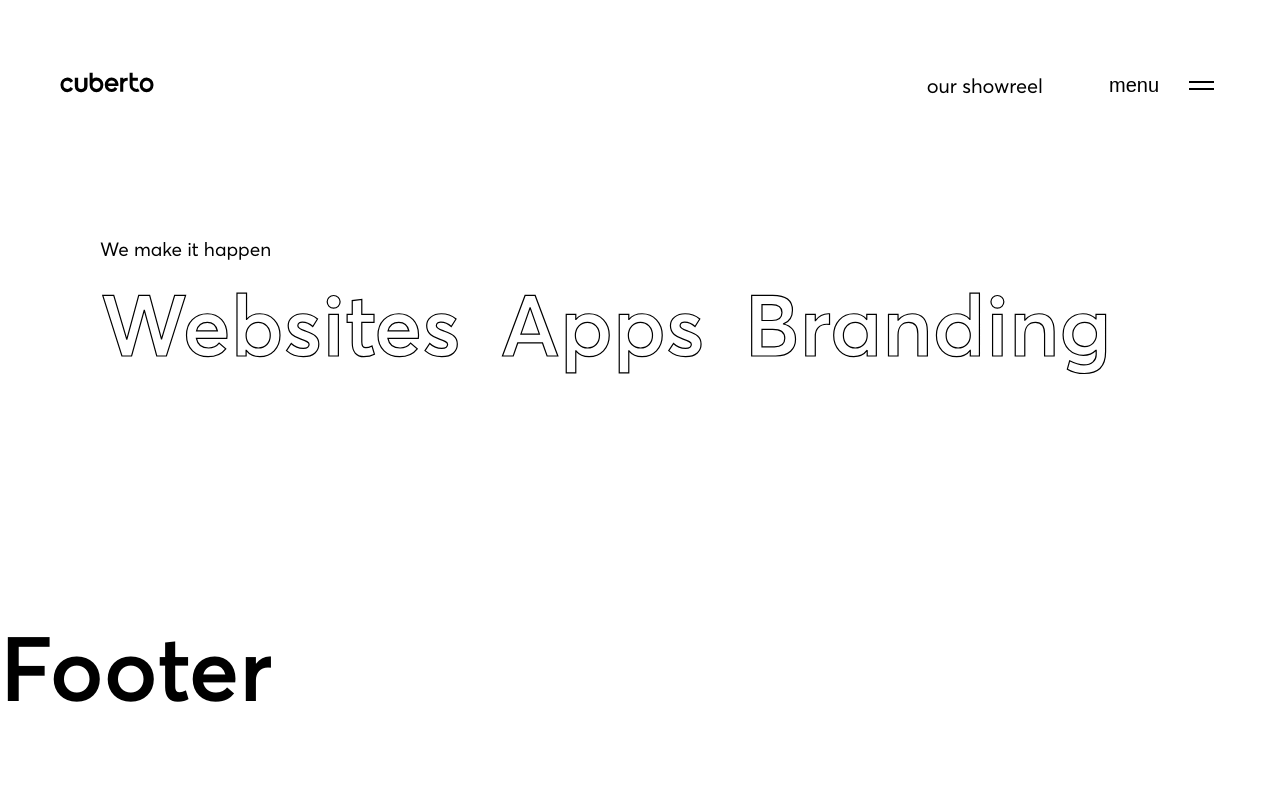
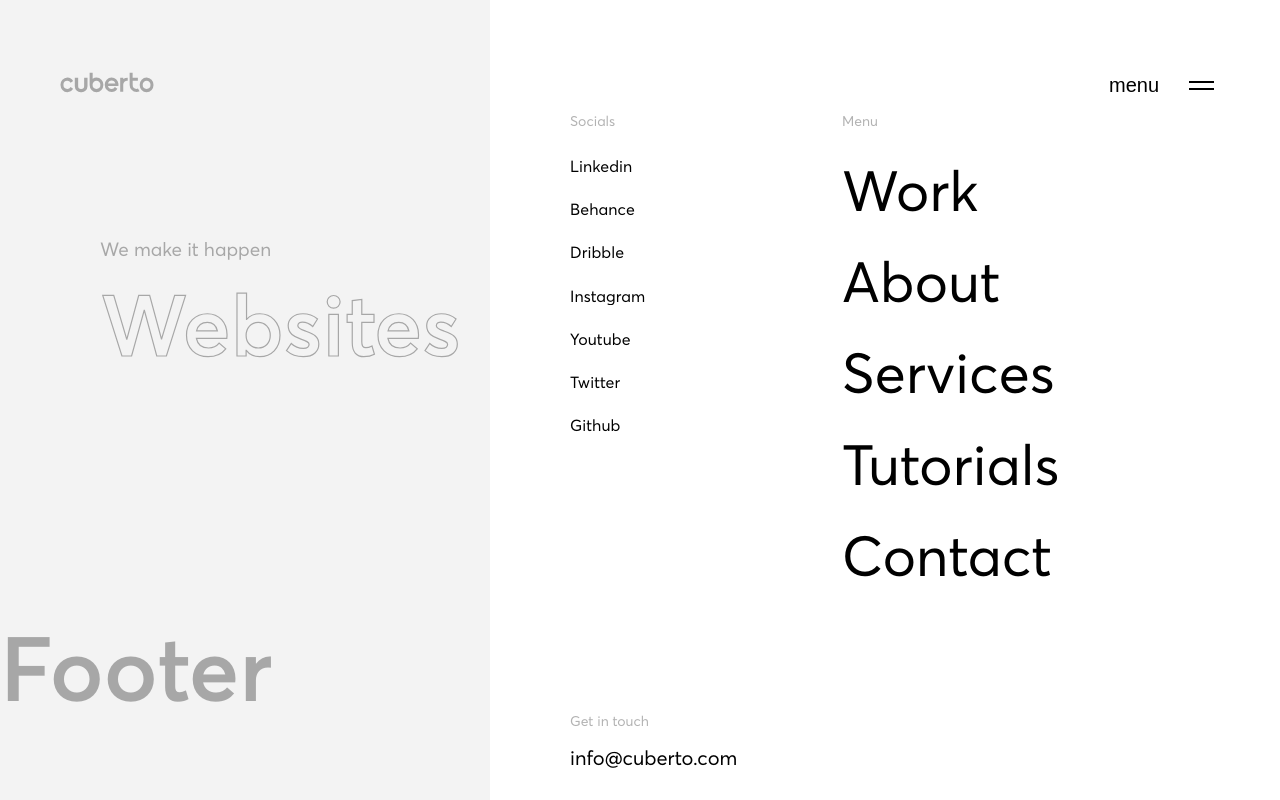
Before and after one commit to zakali22/cuberto-react-clone, a React (Create React App) app: page / in a window 1280 px wide. Built offline with nearby package versions, Linux system fonts and the light colour scheme; no server answers.

Commit message:
Add styling for menu

```diff
--- /dev/null
+++ b/src/components/Nav/Menu/Menu.module.scss
@@ -0,0 +1,104 @@
+.navbar-menu {
+
+    &__overlay {
+        background: rgba(238,238,238,.7);
+        height: 100vh;
+        width: 100vw;
+        position: fixed;
+        top: 0;
+        left: 0;
+        bottom: 0;
+        z-index: 1000;
+        pointer-events: auto;
+    }
+
+    &__content {
+        position: fixed;
+        top: 0;
+        height: 100%;
+        background: white;
+        right: 0;
+        width: 100%;
+        z-index: 1000;
+        padding: 0 30px 80px 80px;
+        display: flex;
+        flex-direction: column;
+
+        @media(min-width: 768px){
+            width: 680px;
+        }
+
+        @media(min-width: 1400px){
+            width: 780px;
+        }
+
+        &-wrapper {
+            display: flex;
+            flex: 1;
+            align-items: center;
+        }
+    }
+
+    .navbar-link {
+        &__item {
+            position: relative;
+            display: block;
+            padding: 12px 0;
+            line-height: 120%;
+            letter-spacing: .00464286em;
+            text-transform: capitalize;
+            text-decoration: none;
+
+            em {
+                display: block;
+                font-style: normal;
+                overflow: hidden;
+                position: relative;
+            }
+        }
+    }
+
+    &__links {
+        flex: 1;
+        display: flex;
+        justify-content: flex-start;
+
+        &-left {
+            flex: 1 1 40%;
+
+            .navbar-link__item {
+                font-size: 16px;
+            }
+        }
+
+        &-right {
+            flex: 1 1 60%;
+
+            .navbar-link__item {
+                font-size: 38px;
+
+                @media(min-width: 360px){
+                    font-size: 42px;
+                }
+
+                @media(min-width: 767px){
+                    font-size: 56px;
+                }
+
+                @media(min-width: 1600px){
+                    font-size: 60px;
+                }
+            }
+        }
+    }
+
+    &__contact {
+        flex: 0 0 0;
+        padding-bottom: 30px;
+    }
+
+    &__title {
+        font-size: 14px;
+        color: var(--light-grey);
+    }
+}
--- /dev/null
+++ b/src/components/Nav/Menu/index.tsx
@@ -0,0 +1,55 @@
+import {Link} from "react-router-dom"
+import styles from "./Menu.module.scss"
+
+export const Menu = () => {
+    const links = ["Linkedin", "Behance", "Dribble", "Instagram", "Youtube", "Twitter", "Github"]
+    const links2 = ["Work", "About", "Services", "Tutorials", "Contact"]
+
+    return (
+        <div className={styles["navbar-menu"]}>
+            <div className={styles["navbar-menu__overlay"]}></div>
+            <div className={styles["navbar-menu__content"]}>
+                <div className={styles["navbar-menu__content-wrapper"]}>
+                    <div className={styles["navbar-menu__links"]}>
+                        <div className={styles["navbar-menu__links-left"]}>
+                            <p className={styles["navbar-menu__title"]}>Socials</p>
+                            <div className={styles["navbar-menu__links-list"]}>
+                                {links.map(link => (
+                                    <div className={styles["navbar-link"]}>
+                                        <Link to={link.toLowerCase()} className={styles["navbar-link__item"]}>
+                                            <em>
+                                                <span data-text={link}>
+                                                    {link}
+                                                </span>
+                                            </em>
+                                        </Link>
+                                    </div>
+                                ))}
+                            </div>
+                        </div>
+                        <div className={styles["navbar-menu__links-right"]}>
+                            <p className={styles["navbar-menu__title"]}>Menu</p>
+                            <div className={styles["navbar-menu__links-list"]}>
+                                {links2.map(link => (
+                                    <div className={styles["navbar-link"]}>
+                                        <Link to={link.toLowerCase()} className={styles["navbar-link__item"]}>
+                                            <em>
+                                                <span data-text={link}>
+                                                    {link}
+                                                </span>
+                                            </em>
+                                        </Link>
+                                    </div>
+                                ))}
+                            </div>
+                        </div>
+                    </div>
+                </div>
+                <div className={styles["navbar-menu__contact"]}>
+                    <p className={styles["navbar-menu__title"]}>Get in touch</p>
+                    <a href="/">info@cuberto.com</a>
+                </div>
+            </div>
+        </div>
+    )
+}
--- a/src/components/Nav/Navbar/Navbar.module.scss
+++ b/src/components/Nav/Navbar/Navbar.module.scss
@@ -44,6 +44,7 @@
 
         .navbar-toggle {
             button {
+                z-index: 1001;
                 background: none;
                 border: none;
                 position: relative;
--- a/src/components/Nav/Navbar/index.tsx
+++ b/src/components/Nav/Navbar/index.tsx
@@ -5,6 +5,7 @@ import {Sprite} from "../../Sprite"
 // import {ReactComponent as Logo} from "@images/icons/svgsprites.svg"
 import styles from "./Navbar.module.scss"
 import {MagneticButton} from "../../MagneticButton"
+import {Menu} from "../Menu"
 
 export const Navbar = () => {
 
@@ -15,8 +16,8 @@ export const Navbar = () => {
     }, [])
 
     return (
-        <nav className={styles['navbar']} ref={nav}>
-            <div className={styles['navbar-wrapper']}>
+        <nav className={styles['navbar']}>
+            <div className={styles['navbar-wrapper']} ref={nav}>
                 <div className={styles['navbar-left']}>
                     <Link to="/">
                         <Sprite className="svg-logo"/>
@@ -32,6 +33,7 @@ export const Navbar = () => {
                     </div>
                 </div>
             </div>
+            <Menu />
         </nav>
     )
 }
--- a/src/shared.scss
+++ b/src/shared.scss
@@ -18,6 +18,7 @@
     --color-link: #89639e;
     --color-link-hover: #ce1352;
     --button-filler: #ce1352;
+    --light-grey: rgba(0,0,0,.3);
 
     --nav-height-desktop: 150px;
 }
@@ -60,7 +61,7 @@ body {
     margin: 0;
     font-family: "Averta CY", sans-serif;
     font-weight: 400;
-
+    overflow-x: hidden;
 }
 
 h1, .h1, h2, .h2, h3, .h3, h4, .h4 {}
```
